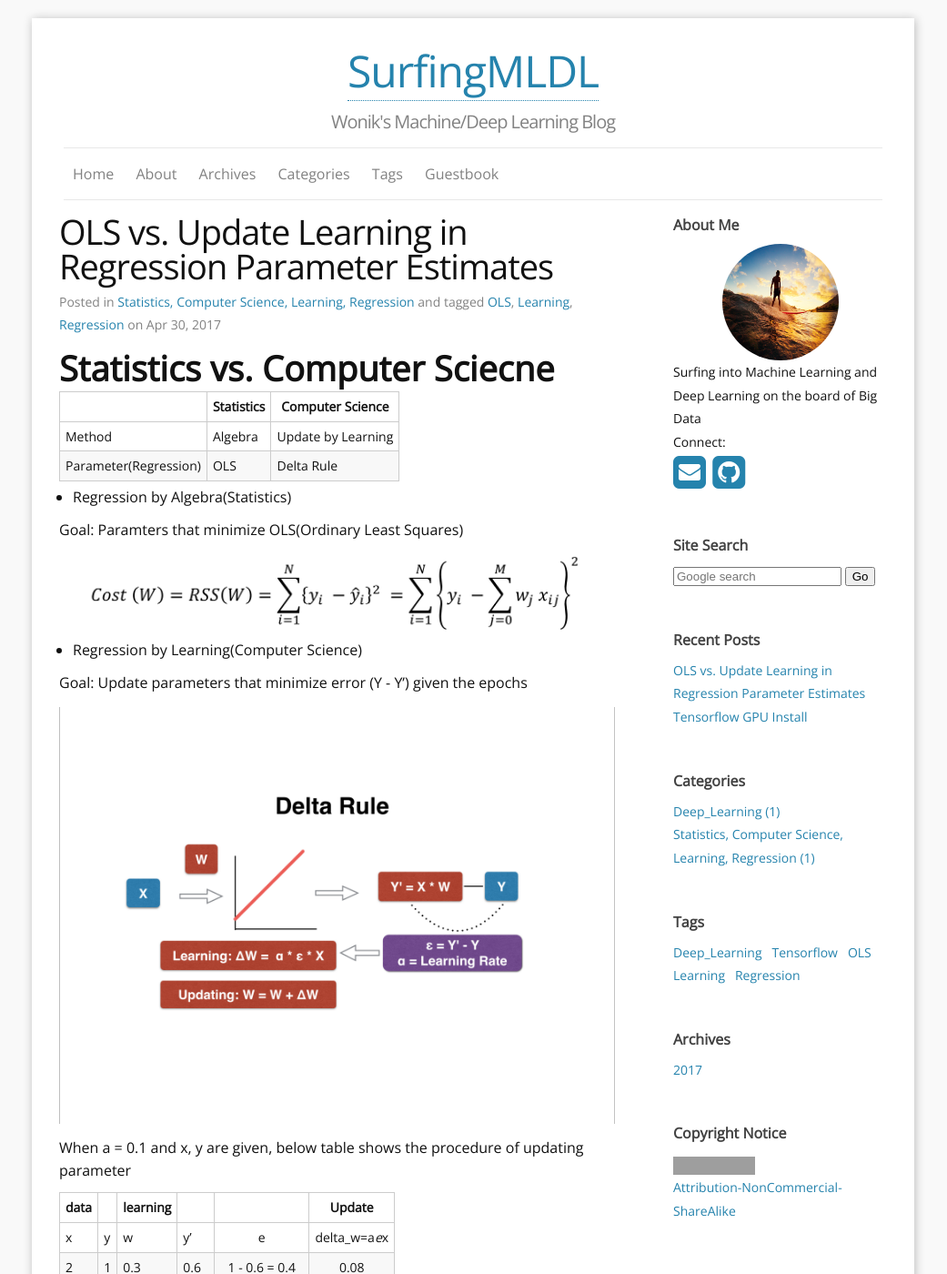
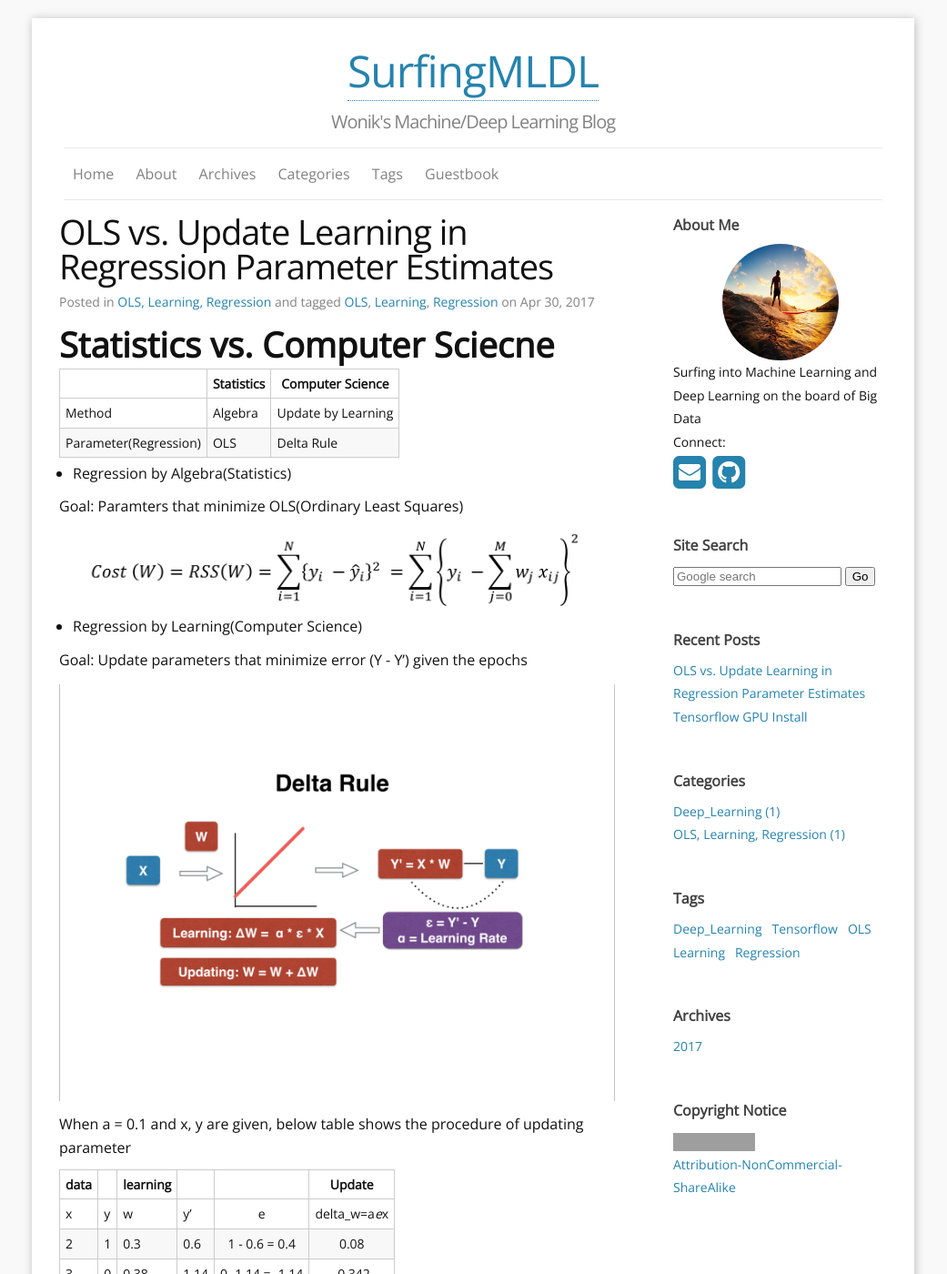
Before and after one commit to wonik/wonikjang.github.io, a Jekyll site: the page built from _posts/2017-04-30-stat_vs_cs.md, in a window 1280 px wide and 1400 px high. Shown: the whole window at 91% size, without its empty margins (120-1161 px from the left). Built offline with Jekyll 4.4.1, drawn with Linux system fonts in a browser that asks for light colours; nearby versions of some CDN libraries; comment, search, counter and statistics services are not loaded; grey boxes are pictures that could not be loaded.

Commit message:
Update 2017-04-30-stat_vs_cs.md

```diff
--- a/_posts/2017-04-30-stat_vs_cs.md
+++ b/_posts/2017-04-30-stat_vs_cs.md
@@ -3,7 +3,7 @@ title: "OLS vs. Update Learning in Regression Parameter Estimates"
 updated: 2017-04-30 09:35
 layout: post
 author: Wonik Jang
-category: Statistics, Computer Science, Learning, Regression
+category: OLS, Learning, Regression
 tags:
 - OLS
 - Learning
```
